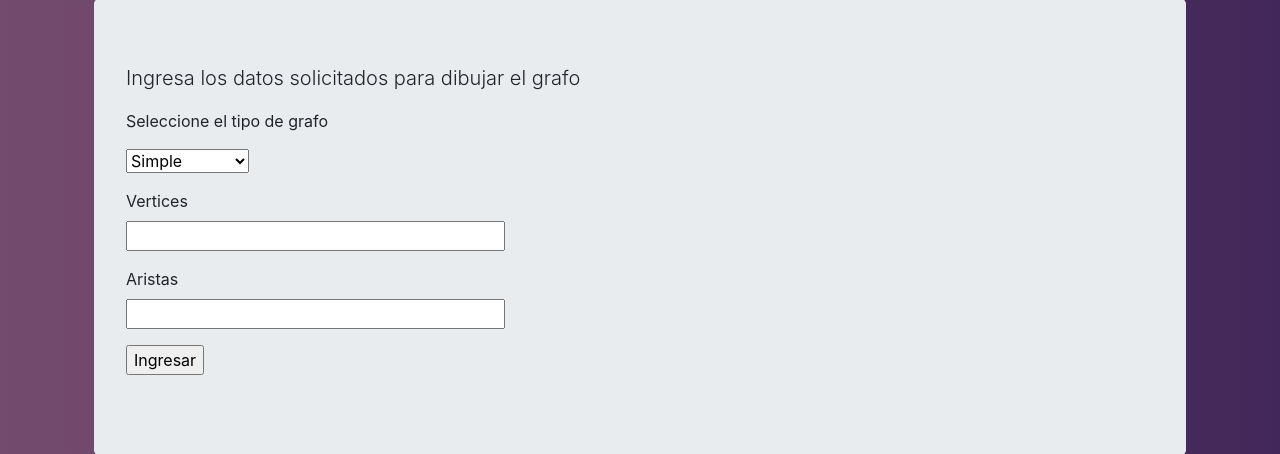
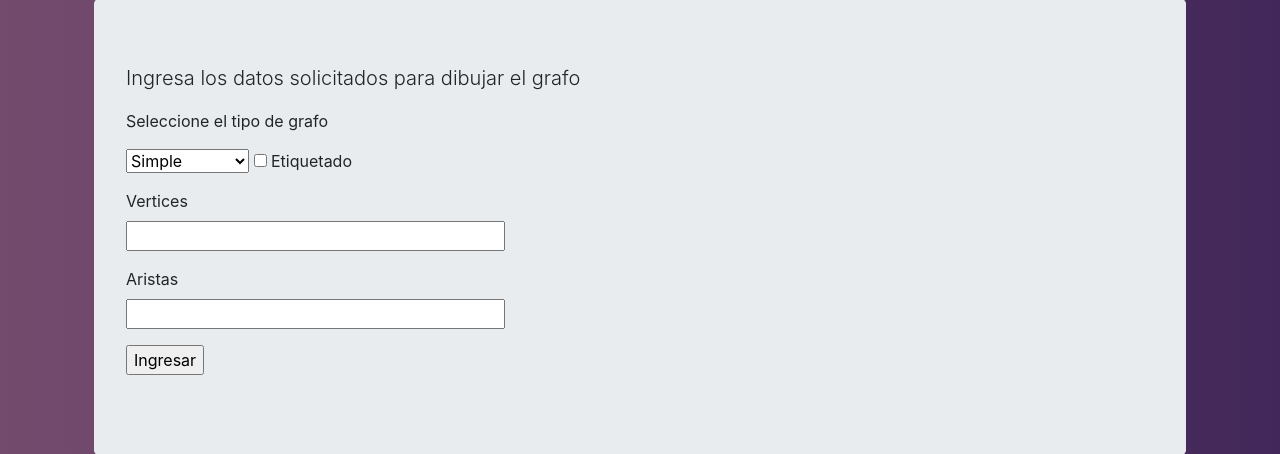
Before and after one commit to dangalledi/Ejercicio-Grafos, a Flask app: page /tarea1 in a window 1280 px wide. Shown: the part 81-535 px from the top of the page. Run offline with Flask 2, Linux system fonts and the light colour scheme; some libraries are stand-ins or nearby versions.

Commit message:
se se agrega el checkbox de etiquetado

```diff
--- a/forms.py
+++ b/forms.py
@@ -4,6 +4,7 @@ from wtforms.validators import DataRequired
 
 #Creacion de clases donde se reciben los datos del formulario
 class IngresoGrafo(Form):
+    etiquetado = BooleanField() # para saber si se etiqueta en la creación
     tipo = SelectField(u'tipo',choices = [('simple','Simple'),('direccionado','Direccionado')])
     vertices = StringField('Vertices',validators=[DataRequired()])
     aristas = StringField('Aristas',validators=[DataRequired()])
--- a/index.py
+++ b/index.py
@@ -26,6 +26,7 @@ def tarea1():
         print (grafo.vertices.data)
         print (grafo.aristas.data)
         print (grafo.tipo.data)
+        print (grafo.etiquetado.data)
         grafos=[grafo.vertices.data,grafo.aristas.data]
         print (grafos)
         return render_template("grafo.html", nodes=grafo.vertices.data)
--- a/templates/tarea1.html
+++ b/templates/tarea1.html
@@ -11,6 +11,7 @@
             <option value = "simple">Simple</option>
             <option value = "direccionado">Direccionado</option>
         </select>
+        <input type = 'checkbox' name = 'etiquetado' value = 'true'> Etiquetado <!--checkbox pa saber si se etiqueta o no-->
         </p>
         <p>
             {{ grafo.vertices.label }}<br> {{ grafo.vertices(size=32) }} {% for error in grafo.vertices.errors %}
```
